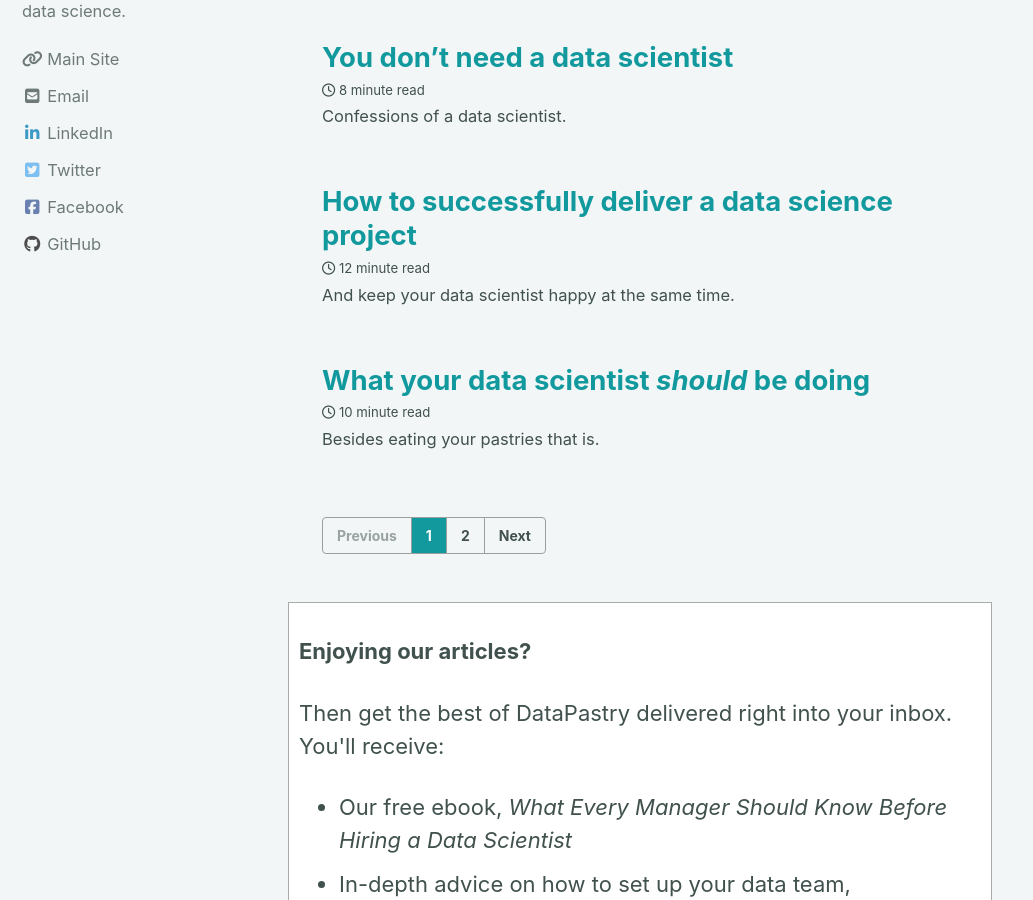
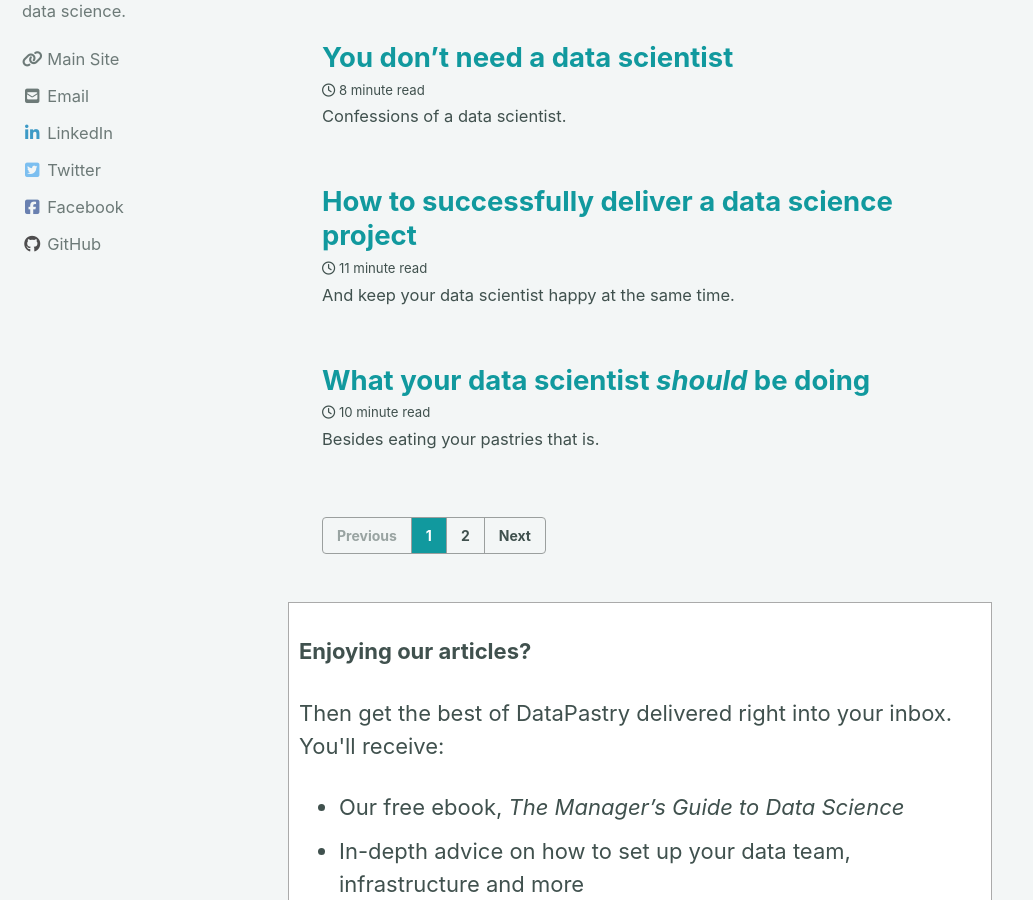
Before and after one commit to datapastry/datapastry.github.io, a Jekyll site: the page built from index.html, in a window 1280 px wide and 900 px high, scrolled down 453 px. Shown: the whole window, without its empty margins (0-1033 px from the left). Built offline with Jekyll 4.4.1, drawn with Linux system fonts in a browser that asks for light colours; cached includes are drawn as plain includes; nearby versions of some CDN libraries; the list of posts is cut into pages by our own code.

Commit message:
Add page for direct mailing list subscription, update promos to use new ebook title

```diff
--- a/_includes/list_promo.html
+++ b/_includes/list_promo.html
@@ -3,7 +3,7 @@
 
 <p>Then get the best of DataPastry delivered right into your inbox. You'll receive:</p>
 <ul>
-<li>Our free ebook, <i>What Every Manager Should Know Before Hiring a Data Scientist</i></li>
+<li>Our free ebook, <i>The Manager’s Guide to Data Science</i></li>
 <li>In-depth advice on how to set up your data team, infrastructure and more</li>
 <li>Tools and materials to help you establish the value of your data and hire the right data professionals</li>
 </ul>
--- a/_includes/post_footer.html
+++ b/_includes/post_footer.html
@@ -2,7 +2,7 @@
 **Liked this article**?
 
 Then get the best of DataPastry delivered right into your inbox. You'll receive:
-* Our free ebook, *What Every Manager Should Know Before Hiring a Data Scientist*
+* Our free ebook, *The Manager’s Guide to Data Science*
 * In-depth advice on how to set up your data team, infrastructure and more
 * Tools and materials to help you establish the value of your data and hire the right data professionals
 <form name="newsletter" method="POST" data-netlify="true">
--- a/_includes/post_promo.html
+++ b/_includes/post_promo.html
@@ -1,8 +1,8 @@
-<div class="newsletter_promo" id="newsletter_subscribe" markdown="1">
+<div class="newsletter_promo" id="newsletter_subscribe_inline" markdown="1">
 **Enjoying this article**?
 
 Then get the best of DataPastry delivered right into your inbox. You'll receive:
-* Our free ebook, *What Every Manager Should Know Before Hiring a Data Scientist*
+* Our free ebook, *The Manager’s Guide to Data Science*
 * In-depth advice on how to set up your data team, infrastructure and more
 * Tools and materials to help you establish the value of your data and hire the right data professionals
 <form name="newsletter" method="POST" data-netlify="true">
```
Also changed, not shown: _pages/subscribe.md (added, +4 -0 lines).
